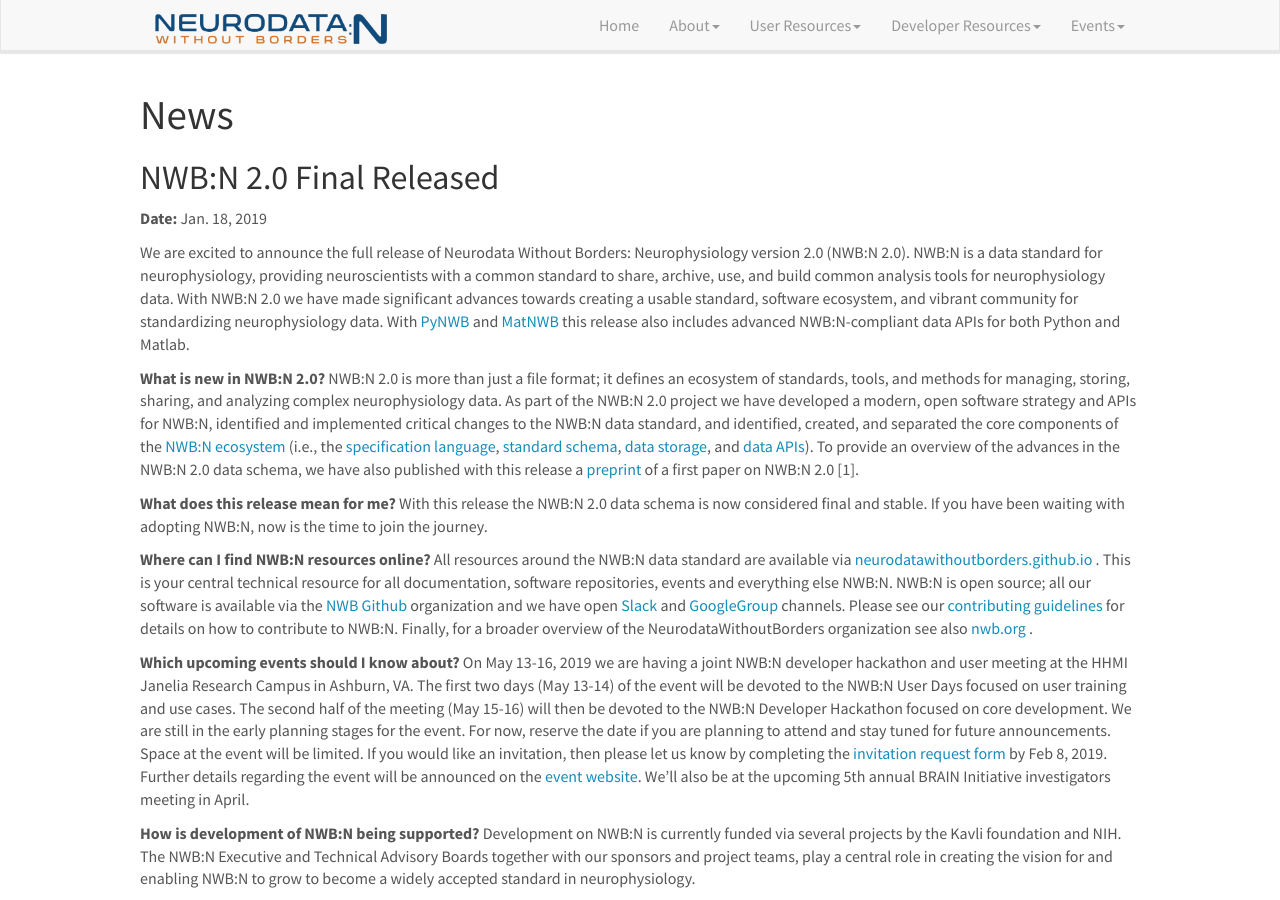
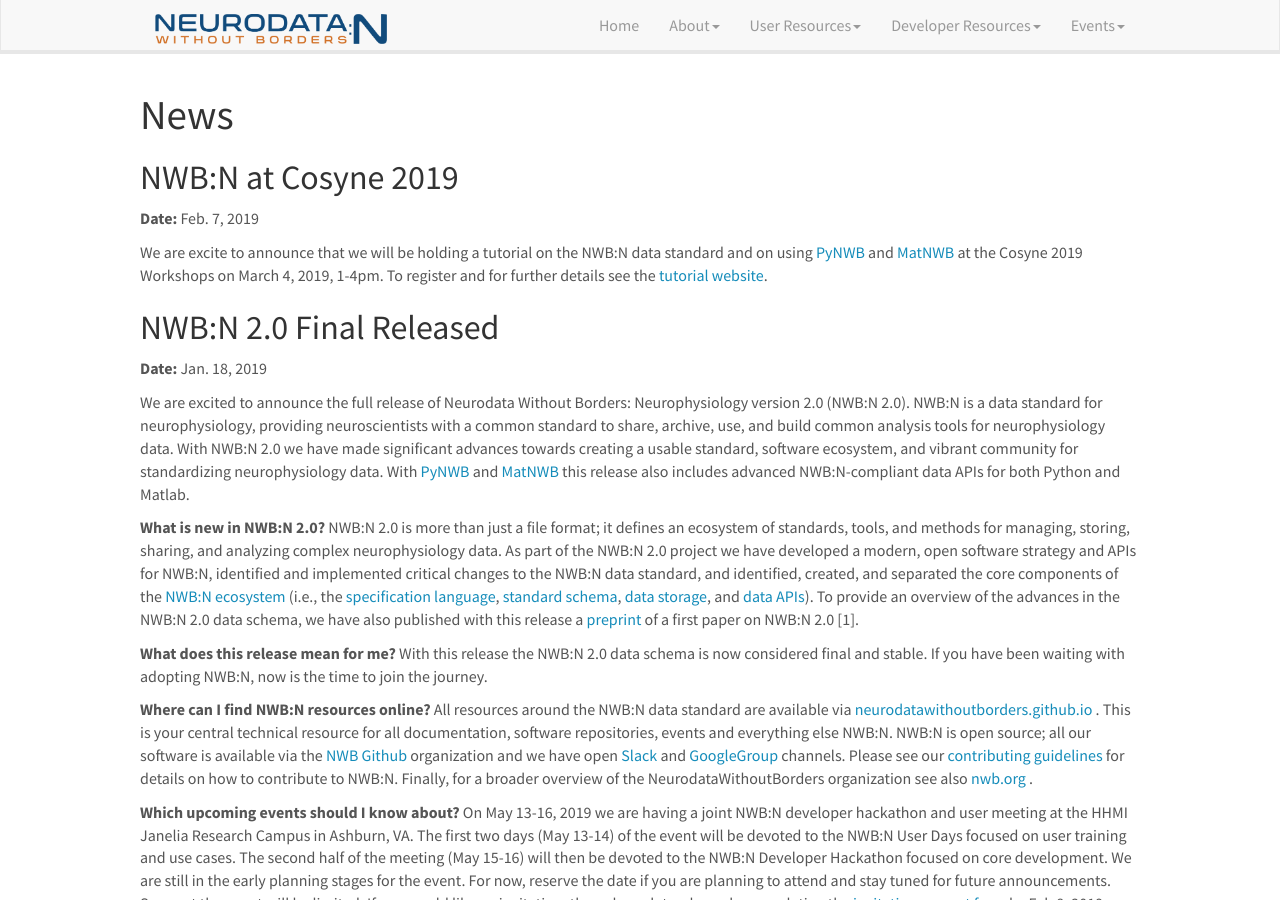
Before and after one commit to ttngu207/neurodatawithoutborders.github.io, a Jekyll site: the page built from _pages/news.md, in a window 1280 px wide and 900 px high. Built offline with Jekyll 4.4.1, drawn with Linux system fonts in a browser that asks for light colours; nearby versions of some CDN libraries.

Commit message:
Added Cosyne to the main news page

```diff
--- a/_pages/news.md
+++ b/_pages/news.md
@@ -8,7 +8,13 @@
 
 # News
 
-## NWB:N 2.0 Final Released
+## NWB:N at Cosyne 2019
+**Date:** Feb. 7, 2019
+
+We are excite to announce that we will be holding a tutorial on the NWB:N data standard and on using [PyNWB](https://neurodatawithoutborders.github.io/pynwb) and [MatNWB](https://neurodatawithoutborders.github.io/matnwbemb) at the Cosyne 2019 Workshops on March 4, 2019, 1-4pm. To register and for further details see the [tutorial website](https://neurodatawithoutborders.github.io/nwb_hackathons/Cosyne_2019/){:target="_top"}.
+
+
+## NWB:N 2.0 Final Released {#nwb2release}
 **Date:** Jan. 18, 2019
 
 We are excited to announce the full release of Neurodata Without Borders: Neurophysiology version 2.0 (NWB:N 2.0). NWB:N is a data standard for neurophysiology, providing neuroscientists with a common standard to share, archive, use, and build common analysis tools for neurophysiology data. With NWB:N 2.0 we have made significant advances towards creating a usable standard, software ecosystem, and vibrant community for standardizing neurophysiology data. With [PyNWB](https://neurodatawithoutborders.github.io/pynwb) and [MatNWB](https://neurodatawithoutborders.github.io/matnwbemb) this release also includes advanced NWB:N-compliant data APIs for both Python and Matlab.
```
